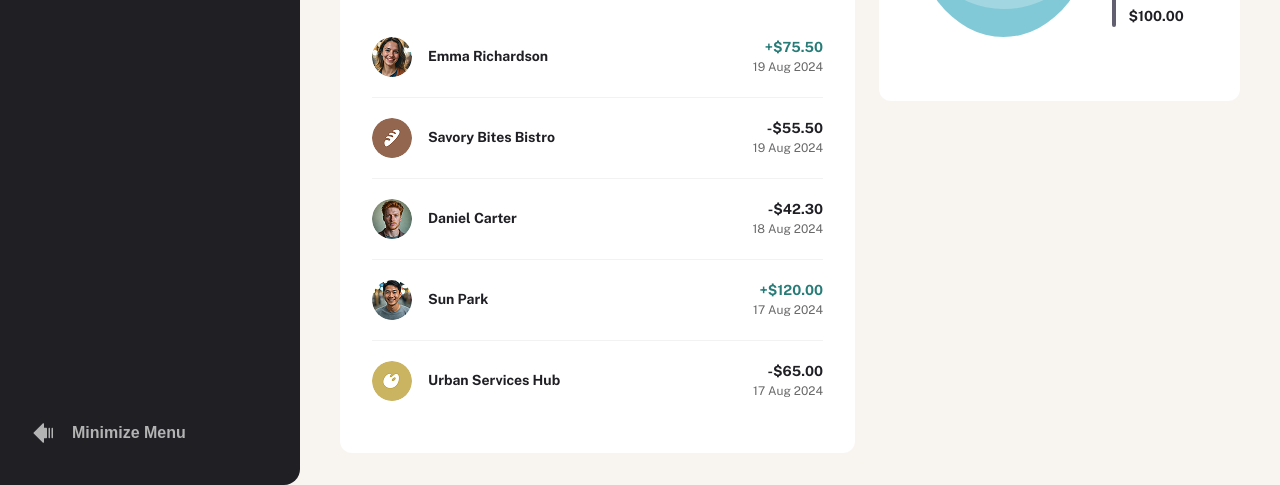
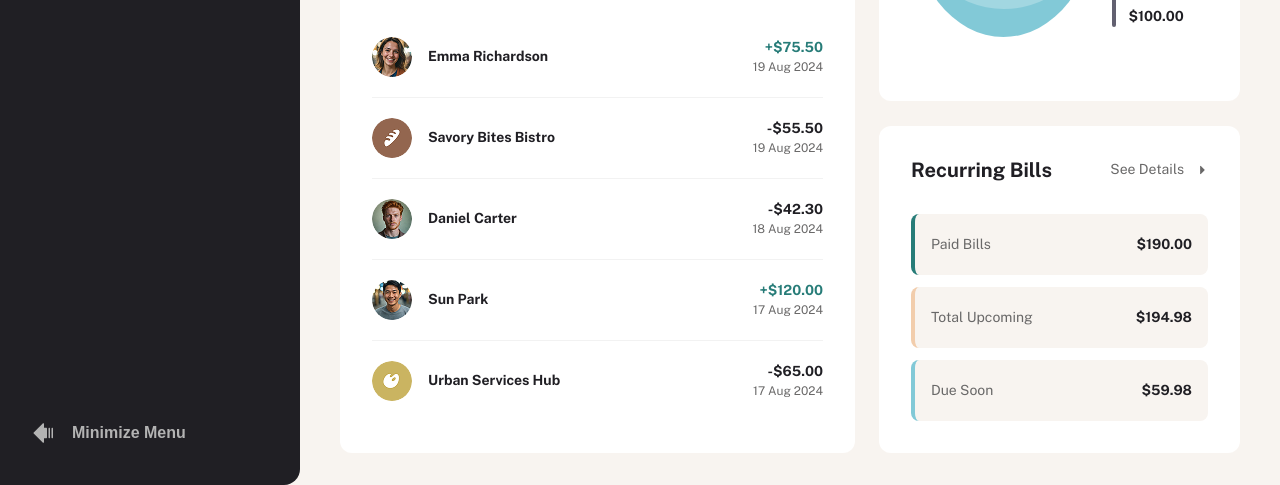
Before and after one commit to markopajic13/personal-finance-app, a website: page index.html in a window 1280 px wide. Shown: the part 549-1034 px from the top of the page. Drawn offline with nearby package versions, Linux system fonts and the light colour scheme.

Commit message:
add recurring bills card

```diff
--- a/index.html
+++ b/index.html
@@ -280,6 +280,35 @@
             </li>
           </ul>
         </section>
+
+        <section class="bills">
+          <div class="bills__header">
+            <h2 class="bills__title">Recurring Bills</h2>
+            <a class="bills__link" href="#">
+              See Details
+              <img
+                class="bills__arrow"
+                src="content/Button/ph_caret-down-fill.png"
+                alt=""
+              />
+            </a>
+          </div>
+
+          <ul class="bills__list">
+            <li class="bills__item bills__item--green">
+              <span class="bills__name">Paid Bills</span>
+              <span class="bills__amount">$190.00</span>
+            </li>
+            <li class="bills__item bills__item--yellow">
+              <span class="bills__name">Total Upcoming</span>
+              <span class="bills__amount">$194.98</span>
+            </li>
+            <li class="bills__item bills__item--cyan">
+              <span class="bills__name">Due Soon</span>
+              <span class="bills__amount">$59.98</span>
+            </li>
+          </ul>
+        </section>
       </main>
     </div>
   </body>
--- a/scss/main.scss
+++ b/scss/main.scss
@@ -344,6 +344,7 @@ body {
 
 .transactions {
   grid-column: span 7;
+  grid-row: span 2;
   background-color: $white;
   padding: $spacing400;
   border-radius: $spacing150;
@@ -411,3 +412,67 @@ body {
     color: $grey500;
   }
 }
+
+.bills {
+  grid-column: span 5;
+  background-color: $white;
+  padding: $spacing400;
+  border-radius: $spacing150;
+  display: flex;
+  flex-direction: column;
+  gap: $spacing400;
+
+  &__header {
+    display: flex;
+    justify-content: space-between;
+    align-items: center;
+  }
+
+  &__title {
+    @include text-preset-2;
+    color: $grey900;
+  }
+
+  &__link {
+    @include text-preset-4;
+    color: $grey500;
+    display: flex;
+    align-items: center;
+    gap: $spacing150;
+  }
+
+  &__list {
+    display: flex;
+    flex-direction: column;
+    gap: $spacing150;
+  }
+
+  &__item {
+    display: flex;
+    justify-content: space-between;
+    padding: $spacing250 $spacing200;
+    background-color: $beige100;
+    border-radius: $spacing100;
+    border-left: $spacing50 solid;
+
+    &--green {
+      border-color: $green;
+    }
+    &--yellow {
+      border-color: $yellow;
+    }
+    &--cyan {
+      border-color: $cyan;
+    }
+  }
+
+  &__name {
+    @include text-preset-4;
+    color: $grey500;
+  }
+
+  &__amount {
+    @include text-preset-4-bold;
+    color: $grey900;
+  }
+}
```
Also changed, not shown: css/main.css, 1 other file.
